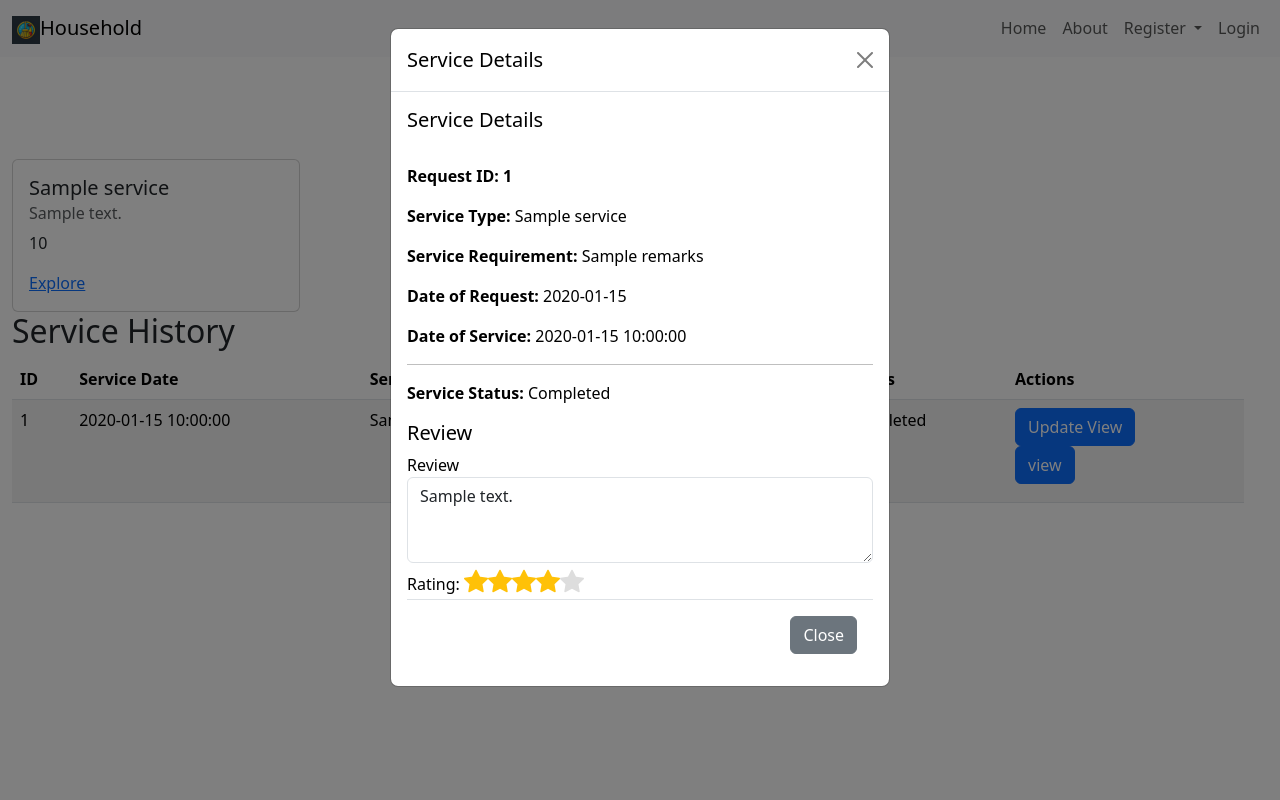
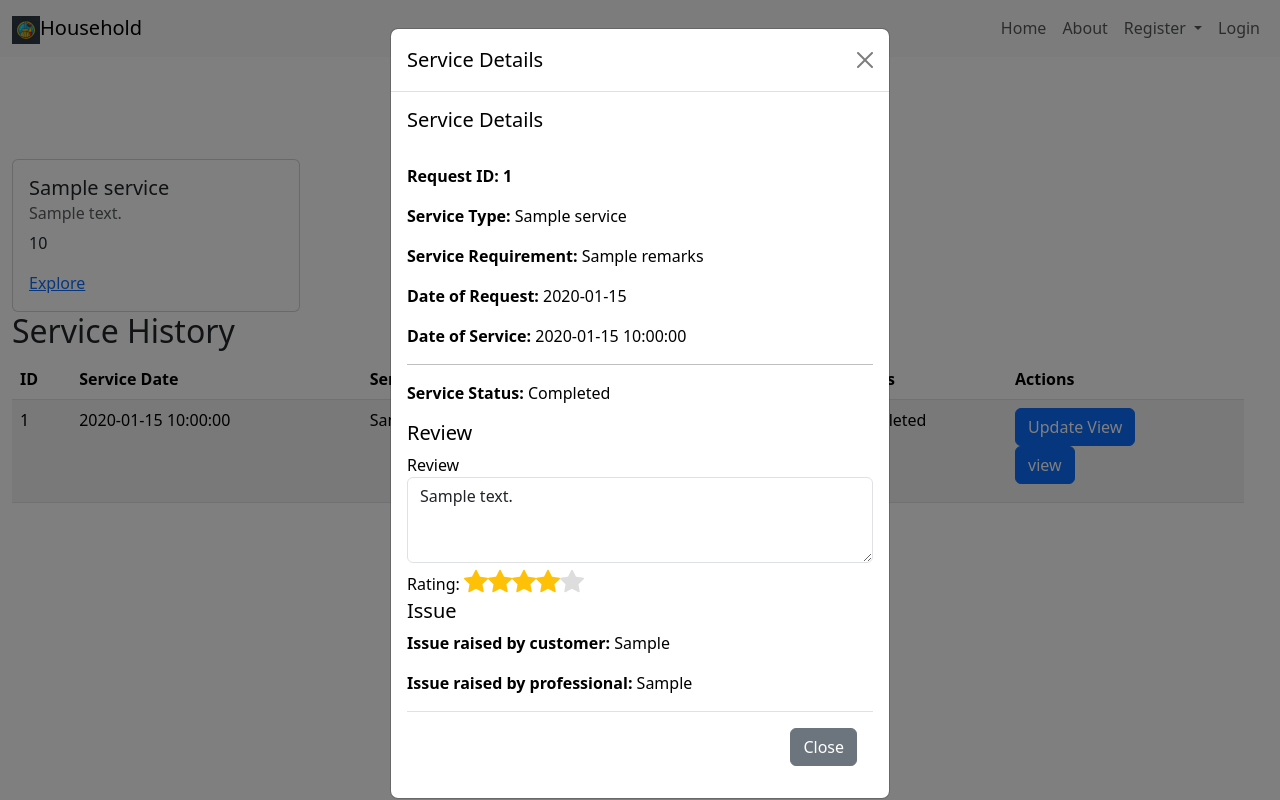
Before and after one commit to jishnujp/Household-Services, a Flask app: template backend/app/templates/customer/home.html in a window 1280 px wide, after a click on "view". Run offline with Flask 3, Linux system fonts and the light colour scheme; the template is opened without the code that fills it: most values are stand-ins (such as "Sample title", 1, 10 or a date in 2020); parts of the project's set-up code (start-up, migrations or seed data) failed here and were passed over.

Commit message:
Add issue management functionality for service requests; implement toggling of issues raised by customers and professionals.

```diff
--- a/backend/app/models/service_request.py
+++ b/backend/app/models/service_request.py
@@ -21,6 +21,9 @@ class ServiceRequest(BaseModel):
     review = db.Column(db.String(100), nullable=True)
     rating = db.Column(db.Integer, nullable=True)
 
+    cust_issue_raised = db.Column(db.Boolean, default=False)
+    prof_issue_raised = db.Column(db.Boolean, default=False)
+
     professional_details = db.relationship(
         "ProfessionalDetails", back_populates="service_requests", lazy="select"
     )
--- a/backend/app/templates/components/view_review_modal.html
+++ b/backend/app/templates/components/view_review_modal.html
@@ -74,6 +74,32 @@
                     {% endif %}
                 </form>
                 {% endif %}
+
+
+                {% if session['role'] == 'customer' %}
+                <form action="{{ url_for('customer.toggle_issue', id=request.id)}}" method="POST">
+                    {% if request.cust_issue_raised %}
+                    <button type="submit" class="btn btn-danger" data-bs-dismiss="modal">Close Issue</button>
+                    {% else %}
+                    <button type="submit" class="btn btn-warning" data-bs-dismiss="modal">Raise Issue</button>
+                    {% endif %}
+                </form>
+                {% elif session['role'] == 'professional' %}
+                <form action="{{ url_for('professional.toggle_issue', id=request.id)}}" method="POST">
+                    {% if request.prof_issue_raised %}
+                    <button type="submit" class="btn btn-danger" data-bs-dismiss="modal">Close Issue</button>
+                    {% else %}
+                    <button type="submit" class="btn btn-warning" data-bs-dismiss="modal">Raise Issue</button>
+                    {% endif %}
+                </form>
+                {% else %}
+                {% if request.cust_issue_raised or request.prof_issue_raised %}
+                <h3 class="fs-5">Issue</h3>
+                <p><strong>Issue raised by customer: </strong>{{ request.cust_issue_raised }}</p>
+                <p><strong>Issue raised by professional: </strong>{{ request.prof_issue_raised }}</p>
+                {% endif %}
+                {% endif %}
+
                 <div class="modal-footer">
                     <button type="button" class="btn btn-secondary" data-bs-dismiss="modal">Close</button>
 
```
Also changed, not shown: backend/app/views/customer.py (+10 -0 lines), backend/app/views/professional.py (+10 -0 lines), backend/migrations/versions/ad6238bb2870_issue_realted_column_added_to_service_.py (added, +30 -0 lines).
